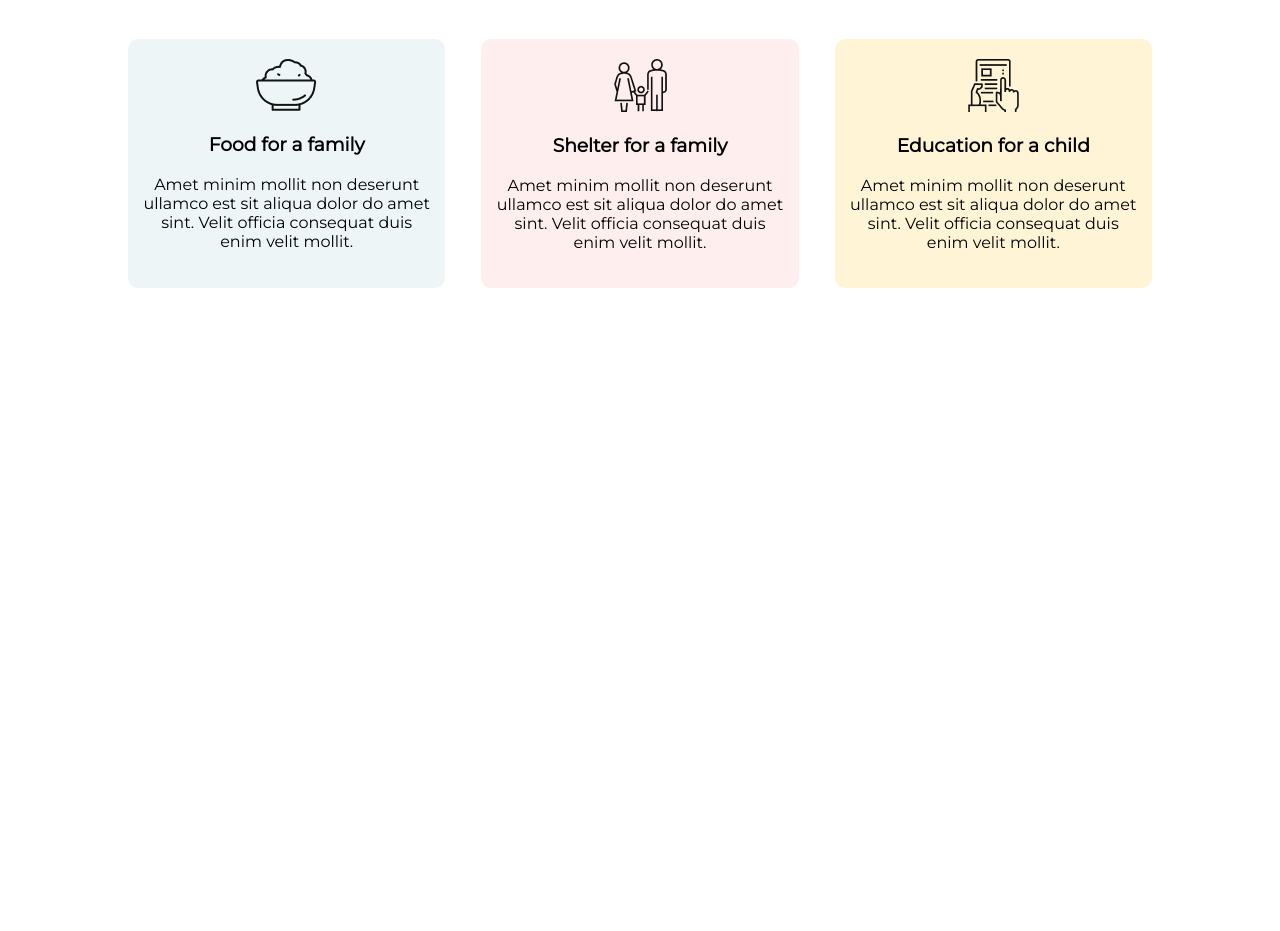
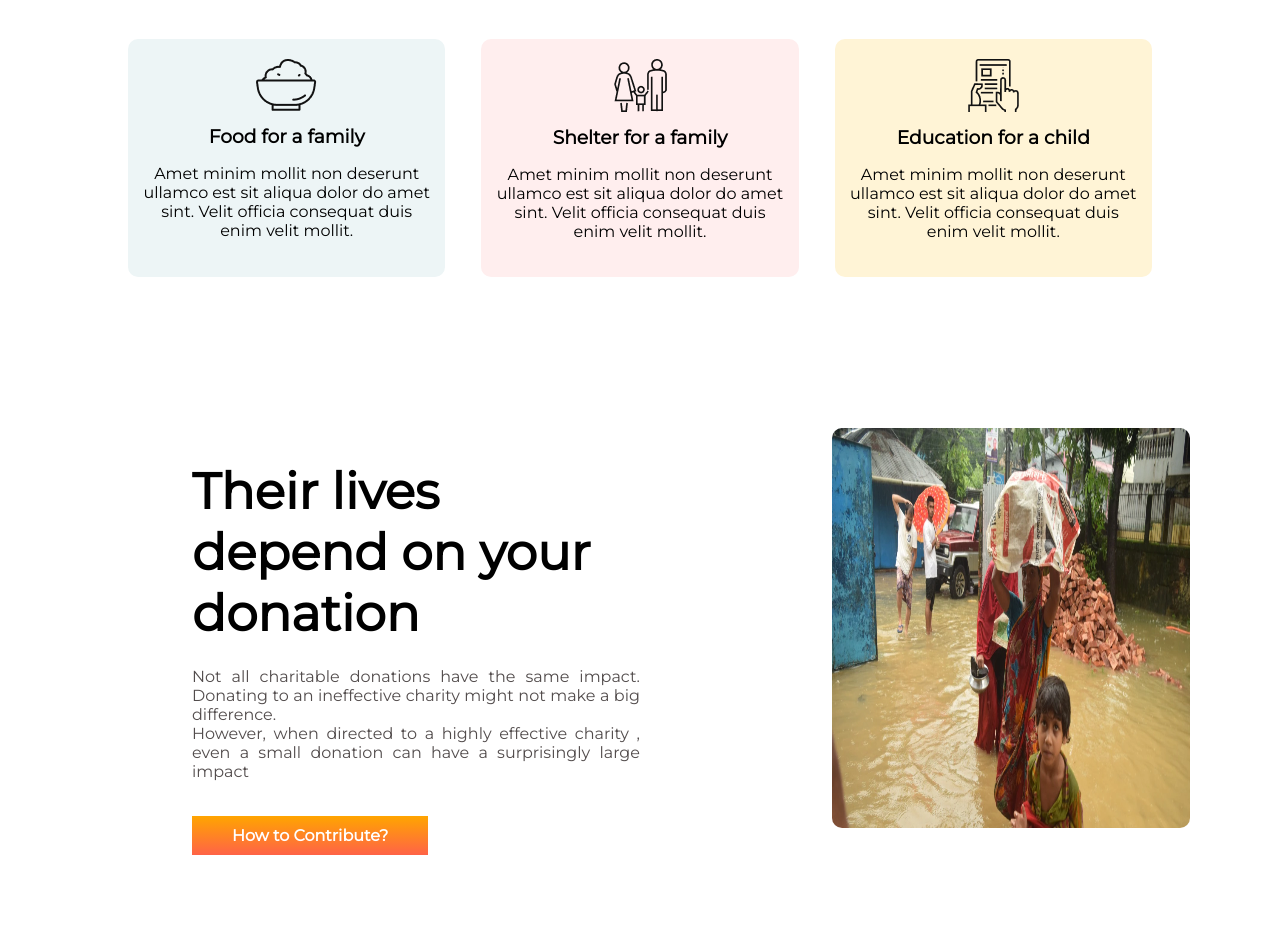
Before and after one commit to sajjad-mugdho/donate-today-assgnment, a plain HTML site: page index.html in a window 1280 px wide. Shown: the part 1620-2551 px from the top of the page. Before the commit the page ends 1959 px from the top, so only its background shows below. Drawn offline with Linux system fonts and the light colour scheme.

Commit message:
mid added

```diff
--- a/index.html
+++ b/index.html
@@ -18,7 +18,8 @@
     <section class="header">
         <div class="text">
             <h1>Let’s Help Those Who Are
-                More In Nee</h1>
+                <br> More In Need
+            </h1>
             <P>Please donate what you can today and help us respond to this<br> growing humanitarian crisis.</P>
             <a class="btn" target="_blank" href="#">Donate</a>
         </div>
@@ -105,6 +106,29 @@
         </div>
     </section>
 
+    <div class="mid">
+
+        <div class="half-width">
+            <h1>Their lives depend on
+                your donation</h1>
+            <p>Not all charitable donations have the same impact. Donating to an ineffective charity might not make
+                a big difference.
+                <br>
+                However, when directed to a highly effective charity , even a small donation can have a surprisingly
+                large impact
+            </p>
+            <a class="link-btn" target="_blank" href="#">How to Contribute?</a>
+        </div>
+        <div class="half-width">
+
+            <img src="img/donation14.webp" alt="">
+
+        </div>
+    </div>
+
+
+    </section>
+
 
 </body>
 
--- a/style.css
+++ b/style.css
@@ -97,10 +97,16 @@ input {
     margin-bottom: 5%;
     padding: 20px 12px;
     box-sizing: border-box;
+    transition: 0.5s;
+}
+
+.colum:hover {
+    box-shadow: 0 0 20px 0px rgba(0, 0, 0, 0.2);
 }
 
 #Food {
     background-color: #EDF5F6;
+
 
 }
 
@@ -111,3 +117,53 @@ input {
 #Education {
     background-color: #FFF4D6;
 }
+
+h3 {
+    text-align: center;
+    margin: 10px 0;
+    font-weight: 900;
+}
+
+.mid {
+    display: flex;
+    margin-bottom: 150px;
+    margin-top: 100px;
+    height: 500px;
+
+}
+
+.half-width {
+    width: 50%;
+    padding-left: 5%;
+    margin-left: 10%;
+}
+
+.half-width img {
+    width: 80%;
+    border-radius: 10px;
+    height: 80%;
+
+}
+
+.half-width h1 {
+    font-weight: 700;
+    font-size: 50px;
+    margin-bottom: 5%;
+}
+
+.half-width p {
+    margin-bottom: 10%;
+    text-align: justify;
+    font-weight: 500;
+    color: rgb(82, 76, 76);
+}
+
+.link-btn {
+    text-decoration: none;
+    background-color: orange;
+    padding: 10px 40px;
+    color: white;
+    font-weight: 700;
+    background-image: linear-gradient(orange, tomato);
+    margin-top: 100px;
+}
```
